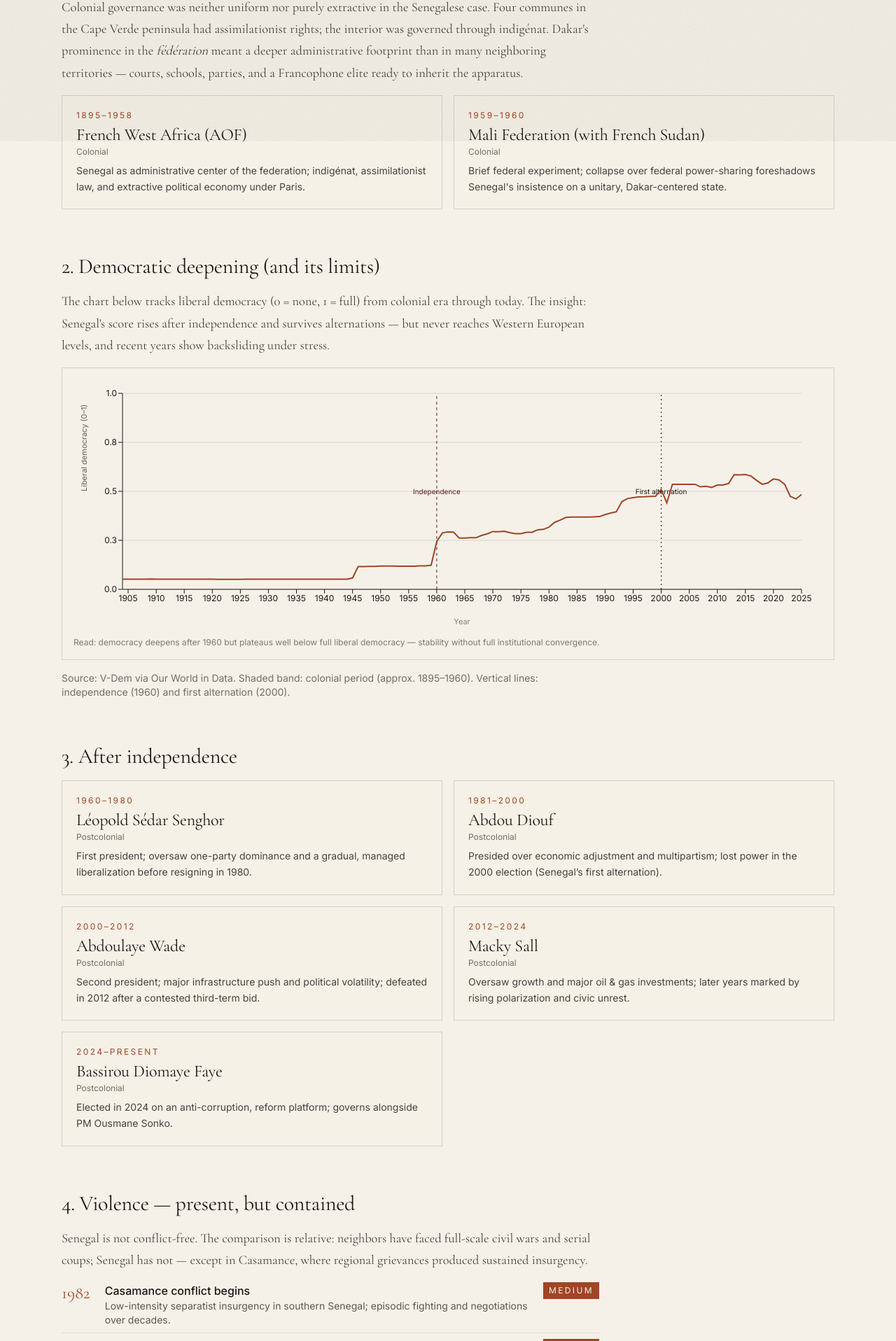
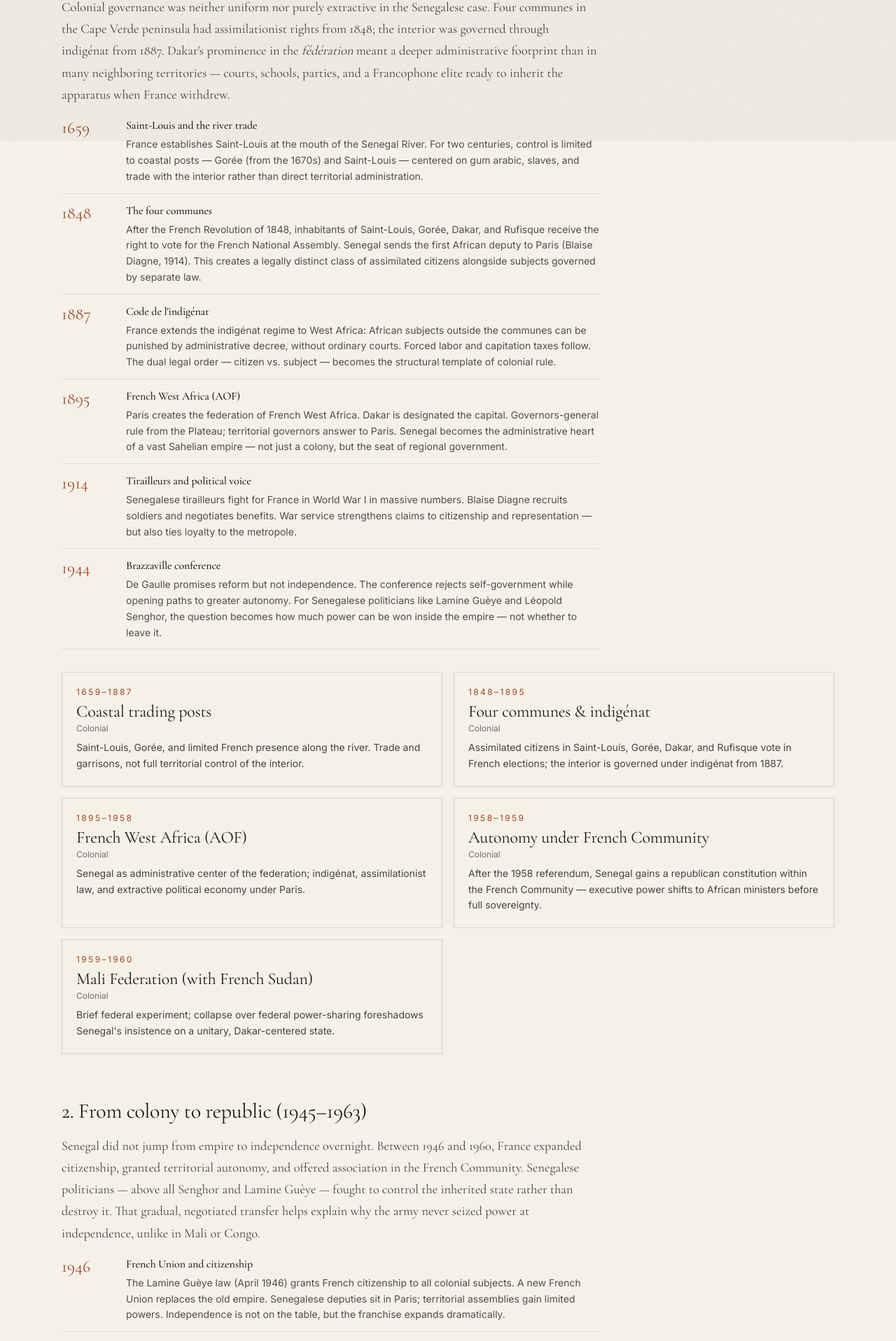
Before and after one commit to lawrencech3n/senegal-governance, a Next.js app: page /government in a window 1280 px wide. Shown: the part 598-2514 px from the top of the page at 70% size. Built offline with nearby package versions, Linux system fonts and the light colour scheme.

Commit message:
Expand colonial history and independence transition content
Remove the extraction timeline category, add colonial milestones and a 1945–1963 transition section on Governance, and extend timeline events for imperial rule through self-government.

Co-authored-by: Cursor <cursoragent@cursor.com>

```diff
--- a/app/government/page.tsx
+++ b/app/government/page.tsx
@@ -1,3 +1,4 @@
+import Link from "next/link";
 import { RegimeChart } from "@/components/charts/RegimeChart";
 import { RegionalCompareChart } from "@/components/charts/RegionalCompareChart";
 import { HypothesisExplorer } from "@/components/HypothesisExplorer";
@@ -6,6 +7,7 @@ import {
   conflicts,
   governanceHypotheses,
 } from "@/lib/data/government";
+import { colonialHistory, independenceTransition } from "@/lib/data/colonial";
 import { mainArgument, counterpoints } from "@/lib/data/narrative";
 
 export default function GovernmentPage() {
@@ -19,9 +21,7 @@ export default function GovernmentPage() {
           Section 1 · Evidence
         </p>
         <h2 className="font-serif text-5xl text-ink mb-4">Governance</h2>
-        <p className="prose-serif text-ink/80">
-          {mainArgument.claim}
-        </p>
+        <p className="prose-serif text-ink/80">{mainArgument.claim}</p>
       </header>
 
       <section className="border-l-4 border-rust pl-6 max-w-3xl">
@@ -41,13 +41,29 @@ export default function GovernmentPage() {
         <p className="prose-serif text-ink/80 max-w-3xl">
           Colonial governance was neither uniform nor purely extractive in the
           Senegalese case. Four communes in the Cape Verde peninsula had
-          assimilationist rights; the interior was governed through indigénat.
-          Dakar&apos;s prominence in the <em>fédération</em> meant a deeper
-          administrative footprint than in many neighboring territories — courts,
-          schools, parties, and a Francophone elite ready to inherit the
-          apparatus.
+          assimilationist rights from 1848; the interior was governed through
+          indigénat from 1887. Dakar&apos;s prominence in the{" "}
+          <em>fédération</em> meant a deeper administrative footprint than in
+          many neighboring territories — courts, schools, parties, and a
+          Francophone elite ready to inherit the apparatus when France withdrew.
         </p>
-        <div className="grid md:grid-cols-2 gap-4">
+        <div className="space-y-3 max-w-3xl">
+          {colonialHistory.map((m) => (
+            <article
+              key={m.year + m.title}
+              className="grid sm:grid-cols-[5rem_1fr] gap-3 border-b border-ink/10 pb-3"
+            >
+              <span className="font-serif text-2xl text-rust">{m.year}</span>
+              <div>
+                <h4 className="font-medium text-ink">{m.title}</h4>
+                <p className="text-sm text-ink/75 leading-relaxed mt-1">
+                  {m.body}
+                </p>
+              </div>
+            </article>
+          ))}
+        </div>
+        <div className="grid md:grid-cols-2 gap-4 pt-4">
           {colonial.map((r) => (
             <div key={r.leader} className="border border-ink/15 bg-parchment/50 p-5">
               <div className="text-xs uppercase tracking-[0.2em] text-rust mb-1">
@@ -61,9 +77,47 @@ export default function GovernmentPage() {
         </div>
       </section>
 
+      <section className="space-y-4" id="transition">
+        <h3 className="font-serif text-3xl text-ink">
+          2. From colony to republic (1945–1963)
+        </h3>
+        <p className="prose-serif text-ink/80 max-w-3xl">
+          Senegal did not jump from empire to independence overnight. Between
+          1946 and 1960, France expanded citizenship, granted territorial
+          autonomy, and offered association in the French Community. Senegalese
+          politicians — above all Senghor and Lamine Guèye — fought to control
+          the inherited state rather than destroy it. That gradual, negotiated
+          transfer helps explain why the army never seized power at independence,
+          unlike in Mali or Congo.
+        </p>
+        <div className="space-y-3 max-w-3xl">
+          {independenceTransition.map((m) => (
+            <article
+              key={m.year + m.title}
+              className="grid sm:grid-cols-[5rem_1fr] gap-3 border-b border-ink/10 pb-3"
+            >
+              <span className="font-serif text-2xl text-rust">{m.year}</span>
+              <div>
+                <h4 className="font-medium text-ink">{m.title}</h4>
+                <p className="text-sm text-ink/75 leading-relaxed mt-1">
+                  {m.body}
+                </p>
+              </div>
+            </article>
+          ))}
+        </div>
+        <p className="text-sm text-ink/60 max-w-3xl">
+          See also the{" "}
+          <Link href="/timeline" className="text-rust underline hover:text-ink">
+            interactive timeline
+          </Link>{" "}
+          — filter by &ldquo;Politics&rdquo; for the independence sequence.
+        </p>
+      </section>
+
       <section className="space-y-4" id="democracy">
         <h3 className="font-serif text-3xl text-ink">
-          2. Democratic deepening (and its limits)
+          3. Democratic deepening (and its limits)
         </h3>
         <p className="prose-serif text-ink/80 max-w-3xl">
           The chart below tracks liberal democracy (0 = none, 1 = full) from
@@ -81,7 +135,7 @@ export default function GovernmentPage() {
       </section>
 
       <section className="space-y-4">
-        <h3 className="font-serif text-3xl text-ink">3. After independence</h3>
+        <h3 className="font-serif text-3xl text-ink">4. After independence</h3>
         <div className="grid md:grid-cols-2 gap-4">
           {postcolonial.map((r) => (
             <div key={r.leader} className="border border-ink/15 bg-parchment/50 p-5">
@@ -100,7 +154,7 @@ export default function GovernmentPage() {
 
       <section className="space-y-4" id="violence">
         <h3 className="font-serif text-3xl text-ink">
-          4. Violence — present, but contained
+          5. Violence — present, but contained
         </h3>
         <p className="prose-serif text-ink/80 max-w-3xl">
           Senegal is not conflict-free. The comparison is relative: neighbors
@@ -139,20 +193,20 @@ export default function GovernmentPage() {
 
       <section className="space-y-4" id="compare">
         <h3 className="font-serif text-3xl text-ink">
-          5. Compared to neighbors
+          6. Compared to neighbors
         </h3>
         <p className="prose-serif text-ink/80 max-w-3xl">
           This is the core interactive comparison. Senegal (dark red) against
-          peer states on successful coups since 1960 and years with UCDP-classified
-          organized violence (1989–2024). The gap is the empirical anchor for the
-          research question.
+          peer states on successful coups since 1960 and years with
+          UCDP-classified organized violence (1989–2024). The gap is the
+          empirical anchor for the research question.
         </p>
         <RegionalCompareChart />
       </section>
 
       <section className="space-y-4">
         <h3 className="font-serif text-3xl text-ink">
-          6. Competing explanations
+          7. Competing explanations
         </h3>
         <p className="prose-serif text-ink/80 max-w-3xl mb-2">
           Use the explorer below to connect each hypothesis to evidence on this
--- a/components/Timeline.tsx
+++ b/components/Timeline.tsx
@@ -6,7 +6,6 @@ import { timelineEvents, type TimelineEvent } from "@/lib/data/timeline";
 
 const categoryColor: Record<TimelineEvent["category"], string> = {
   colonization: "bg-oxblood",
-  extraction: "bg-ochre",
   politics: "bg-sage",
   war: "bg-rust",
   "post-colonial": "bg-ink",
@@ -14,7 +13,6 @@ const categoryColor: Record<TimelineEvent["category"], string> = {
 
 const categoryLabel: Record<TimelineEvent["category"], string> = {
   colonization: "Colonization",
-  extraction: "Extraction",
   politics: "Politics",
   war: "War",
   "post-colonial": "Post-colonial",
--- /dev/null
+++ b/lib/data/colonial.ts
@@ -0,0 +1,77 @@
+export type ColonialMilestone = {
+  year: number;
+  title: string;
+  body: string;
+};
+
+/** Deep colonial history for the Governance page */
+export const colonialHistory: ColonialMilestone[] = [
+  {
+    year: 1659,
+    title: "Saint-Louis and the river trade",
+    body: "France establishes Saint-Louis at the mouth of the Senegal River. For two centuries, control is limited to coastal posts — Gorée (from the 1670s) and Saint-Louis — centered on gum arabic, slaves, and trade with the interior rather than direct territorial administration.",
+  },
+  {
+    year: 1848,
+    title: "The four communes",
+    body: "After the French Revolution of 1848, inhabitants of Saint-Louis, Gorée, Dakar, and Rufisque receive the right to vote for the French National Assembly. Senegal sends the first African deputy to Paris (Blaise Diagne, 1914). This creates a legally distinct class of assimilated citizens alongside subjects governed by separate law.",
+  },
+  {
+    year: 1887,
+    title: "Code de l'indigénat",
+    body: "France extends the indigénat regime to West Africa: African subjects outside the communes can be punished by administrative decree, without ordinary courts. Forced labor and capitation taxes follow. The dual legal order — citizen vs. subject — becomes the structural template of colonial rule.",
+  },
+  {
+    year: 1895,
+    title: "French West Africa (AOF)",
+    body: "Paris creates the federation of French West Africa. Dakar is designated the capital. Governors-general rule from the Plateau; territorial governors answer to Paris. Senegal becomes the administrative heart of a vast Sahelian empire — not just a colony, but the seat of regional government.",
+  },
+  {
+    year: 1914,
+    title: "Tirailleurs and political voice",
+    body: "Senegalese tirailleurs fight for France in World War I in massive numbers. Blaise Diagne recruits soldiers and negotiates benefits. War service strengthens claims to citizenship and representation — but also ties loyalty to the metropole.",
+  },
+  {
+    year: 1944,
+    title: "Brazzaville conference",
+    body: "De Gaulle promises reform but not independence. The conference rejects self-government while opening paths to greater autonomy. For Senegalese politicians like Lamine Guèye and Léopold Senghor, the question becomes how much power can be won inside the empire — not whether to leave it.",
+  },
+];
+
+export const independenceTransition: ColonialMilestone[] = [
+  {
+    year: 1946,
+    title: "French Union and citizenship",
+    body: "The Lamine Guèye law (April 1946) grants French citizenship to all colonial subjects. A new French Union replaces the old empire. Senegalese deputies sit in Paris; territorial assemblies gain limited powers. Independence is not on the table, but the franchise expands dramatically.",
+  },
+  {
+    year: 1948,
+    title: "Territorial elections",
+    body: "Senghor returns from France and founds the Senegalese Democratic Bloc (BDS). Competitive politics within the colony resumes. The fight is over who will inherit the state apparatus when France loosens its grip — not yet over secession.",
+  },
+  {
+    year: 1956,
+    title: "Loi-cadre reforms",
+    body: "France passes framework laws (lois-cadre) granting executive councils and wider autonomy to individual territories. Parties must organize nationwide. The reform accelerates the timetable: African leaders gain real ministries while France retains defense, foreign policy, and finance.",
+  },
+  {
+    year: 1958,
+    title: "Referendum on the French Community",
+    body: "De Gaulle offers membership in a French Community or immediate independence. Senegal votes 97.8% yes — choosing continued association over abrupt rupture. The result shapes a negotiated, gradual exit rather than a revolutionary break (contrast Guinea, which votes no).",
+  },
+  {
+    year: 1959,
+    title: "Mali Federation",
+    body: "Senegal joins French Sudan in the Mali Federation with Senghor as president and Modibo Keïta as federal prime minister. The union collapses within months over tax powers, federal vs. state authority, and personality — Senegal prefers a unitary state centered on Dakar.",
+  },
+  {
+    year: 1960,
+    title: "Independence and the First Republic",
+    body: "Senegal declares independence on 4 April 1960; the Mali Federation dissolves in August. Senghor becomes president of the First Republic. France keeps military bases, the CFA franc, and deep economic ties. The administrative state, legal code, and party structure largely persist — independence changes sovereignty more than day-to-day governance.",
+  },
+  {
+    year: 1963,
+    title: "One-party consolidation",
+    body: "Senghor merges parties into the Union Progressiste Sénégalaise (UPS). Opposition is marginalized but not eliminated by violence. The post-colonial regime chooses managed dominance over military rule — a pattern that distinguishes Senegal from neighbors where armies seized power within years of independence.",
+  },
+];
--- a/lib/data/government.ts
+++ b/lib/data/government.ts
@@ -505,14 +505,14 @@ export const governanceHypotheses = [
   {
     title: "Colonial state-building",
     body: "Senegal had a longer, more centralized French administration than many neighbors — and Dakar was the capital of French West Africa. The bureaucracy, courts, and party system did not have to be invented at independence.",
-    evidence: "Colonial regime cards; V-Dem shows pre-built administrative capacity before 1960.",
+    evidence: "Colonial history and transition sections; V-Dem shows pre-built administrative capacity before 1960.",
     chartLink: "#colonial",
   },
   {
     title: "Elite continuity & managed pluralism",
     body: "Senghor and Diouf ruled through parties and elections rather than pure military dictatorship. Opposition was often co-opted or constrained, but violent regime change was rare — lowering coup incentives compared to Mali or Guinea.",
-    evidence: "Zero successful coups since 1960; peaceful alternations in 2000 and 2012 on the timeline.",
-    chartLink: "#democracy",
+    evidence: "Zero successful coups since 1960; transition section (1945–1963); alternations on timeline.",
+    chartLink: "#transition",
   },
   {
     title: "Sufi brotherhoods",
@@ -537,10 +537,31 @@ export const governanceHypotheses = [
 export const senegalRegimes: SenegalRegime[] = [
   {
     type: "colonial",
+    leader: "Coastal trading posts",
+    start: 1659,
+    end: 1887,
+    note: "Saint-Louis, Gorée, and limited French presence along the river. Trade and garrisons, not full territorial control of the interior.",
+  },
+  {
+    type: "colonial",
+    leader: "Four communes & indigénat",
+    start: 1848,
+    end: 1895,
+    note: "Assimilated citizens in Saint-Louis, Gorée, Dakar, and Rufisque vote in French elections; the interior is governed under indigénat from 1887.",
+  },
+  {
+    type: "colonial",
     leader: "French West Africa (AOF)",
     start: 1895,
     end: 1958,
     note: "Senegal as administrative center of the federation; indigénat, assimilationist law, and extractive political economy under Paris.",
+  },
+  {
+    type: "colonial",
+    leader: "Autonomy under French Community",
+    start: 1958,
+    end: 1959,
+    note: "After the 1958 referendum, Senegal gains a republican constitution within the French Community — executive power shifts to African ministers before full sovereignty.",
   },
   {
     type: "colonial",
```
Also changed, not shown: app/timeline/page.tsx (+4 -4 lines), lib/data/timeline.ts (+35 -16 lines).
